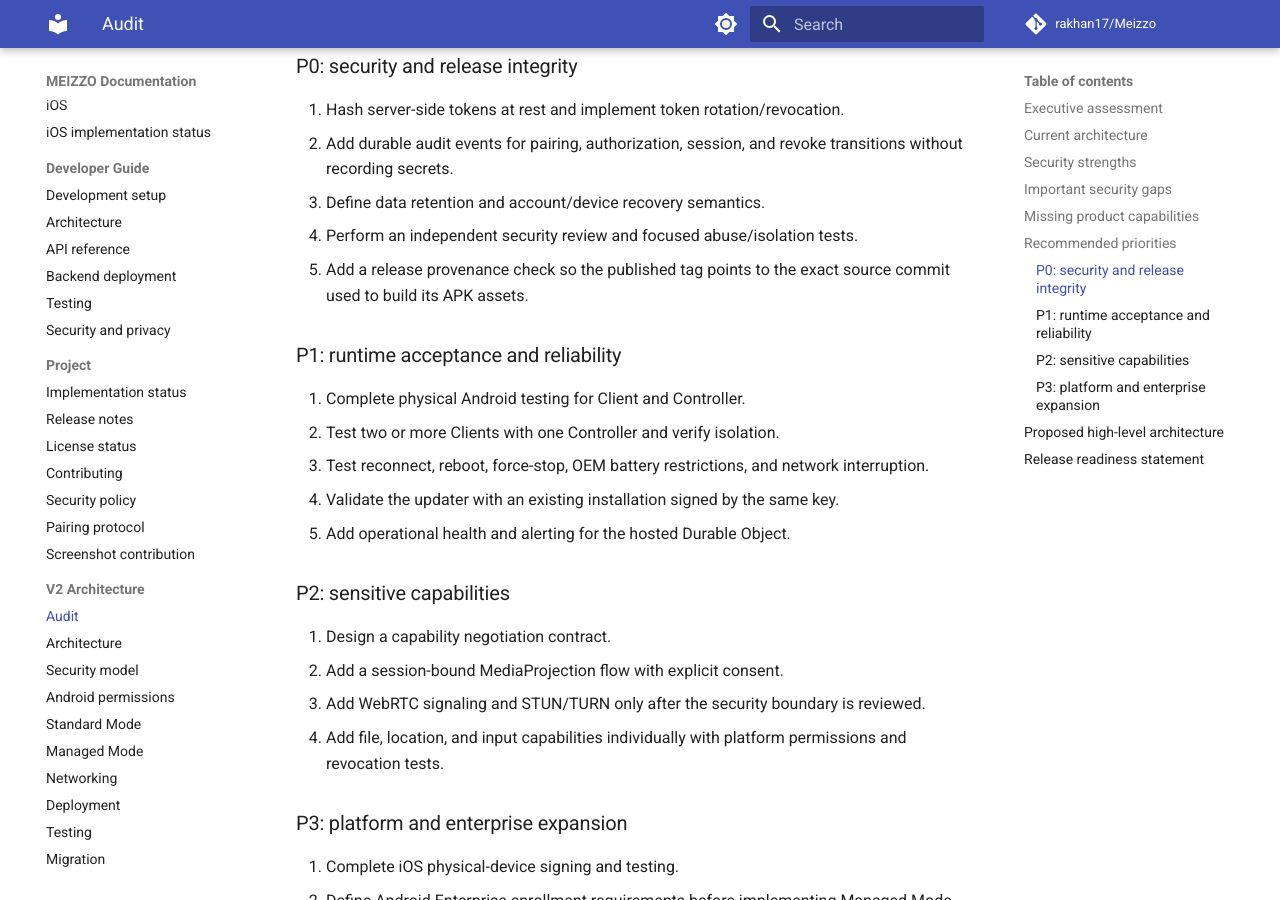
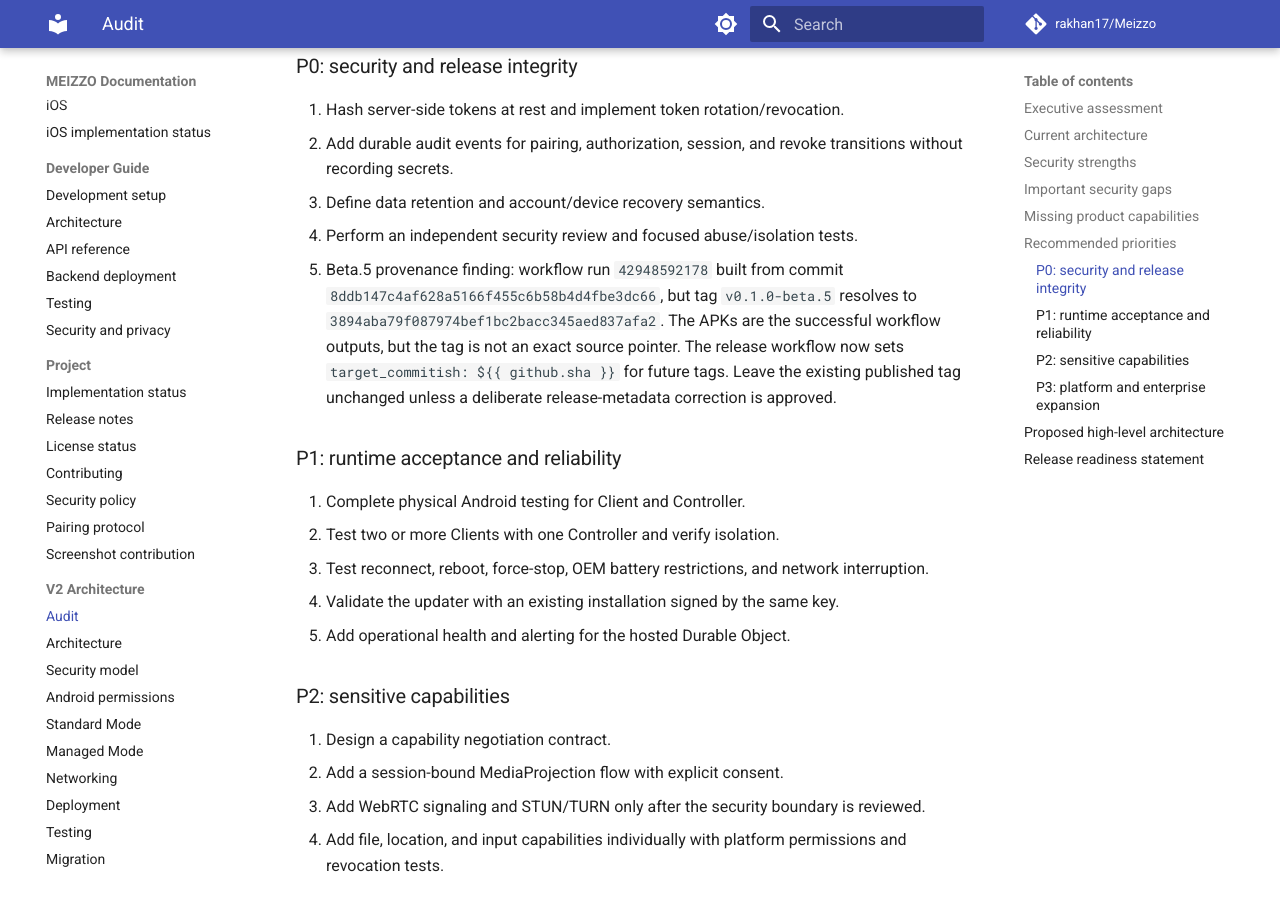
Before and after one commit to rakhan17/Meizzo, an MkDocs documentation site: the page built from docs/v2/architecture-audit.md, in a window 1280 px wide and 900 px high, scrolled down 2937 px. Built offline with MkDocs 1.6.1 and Material for MkDocs 9.7.7, drawn with Linux system fonts in a browser that asks for light colours; comment, search, counter and statistics services are not loaded.

Commit message:
docs: record beta.5 release provenance finding

```diff
--- a/docs/v2/architecture-audit.md
+++ b/docs/v2/architecture-audit.md
@@ -94,8 +94,13 @@ lifecycle only.
    transitions without recording secrets.
 3. Define data retention and account/device recovery semantics.
 4. Perform an independent security review and focused abuse/isolation tests.
-5. Add a release provenance check so the published tag points to the exact
-   source commit used to build its APK assets.
+5. Beta.5 provenance finding: workflow run `42948592178` built from commit
+   `8ddb147c4af628a5166f455c6b58b4d4fbe3dc66`, but tag `v0.1.0-beta.5`
+   resolves to `3894aba79f087974bef1bc2bacc345aed837afa2`. The APKs are the
+   successful workflow outputs, but the tag is not an exact source pointer.
+   The release workflow now sets `target_commitish: ${{ github.sha }}` for
+   future tags. Leave the existing published tag unchanged unless a deliberate
+   release-metadata correction is approved.
 
 ### P1: runtime acceptance and reliability
 
```
